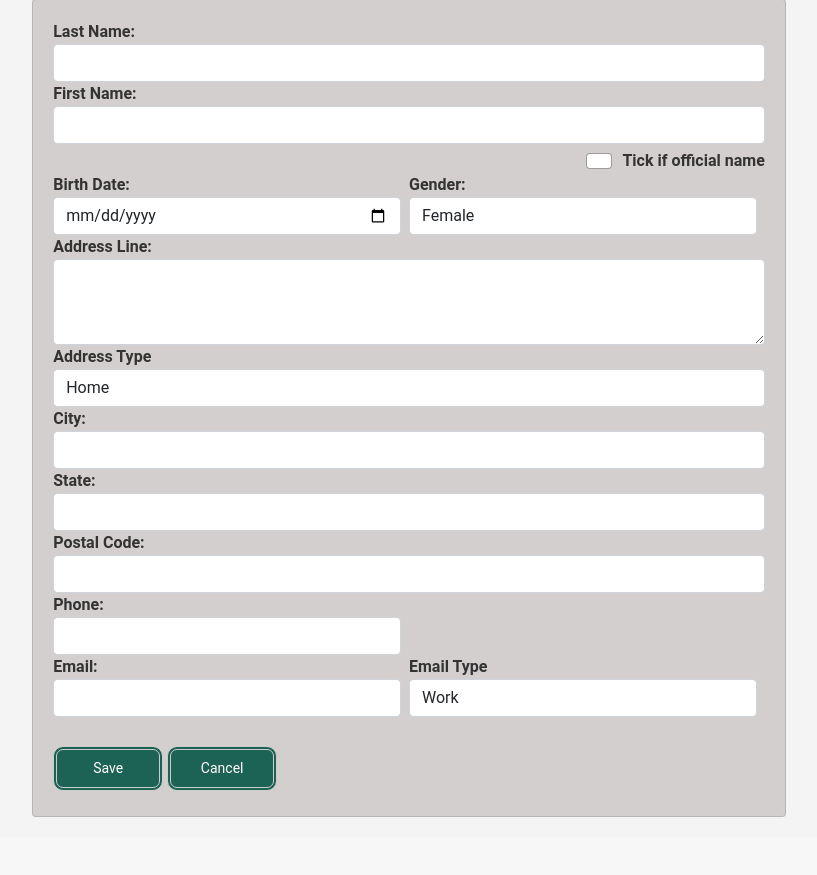
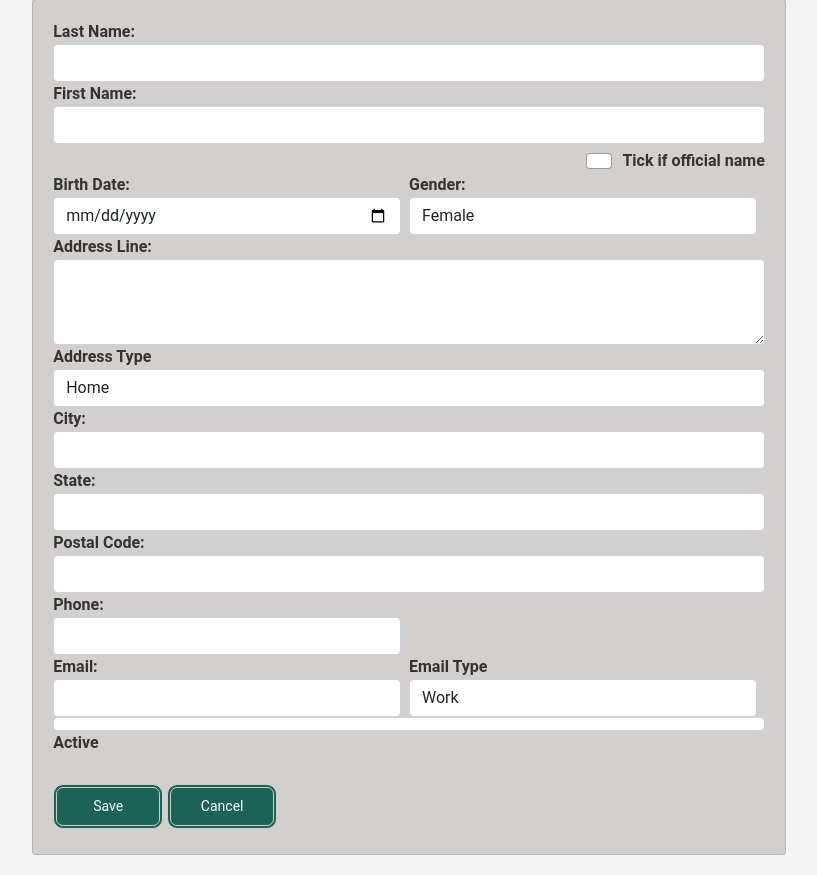
Before and after one commit to ddeveloper72/fhir-patient-summary, a Flask app: template templates/edit_fhir_patient.html in a window 1280 px wide. Shown: the part 183-1058 px from the top of the page, without its empty margins (231-1048 px from the left). Before the commit the page ends 1000 px from the top, so only its background shows below. Run offline with Flask 3, Linux system fonts and the light colour scheme; the template is opened without the code that fills it, so the values that code supplies are empty.

Commit message:
Add checkbox for patient active status in edit FHIR patient form

```diff
--- a/templates/edit_fhir_patient.html
+++ b/templates/edit_fhir_patient.html
@@ -151,6 +151,12 @@
                     </div>
                 </div>
 
+                <div class="form-group">
+                    <input type="checkbox" class="form-check> form-control" name="active" id="active"
+                        value="{{ patient.active }}" {% if patient.active %} checked {% endif %}>
+                    <label for="active">Active</label>
+                </div>
+
 
                 <br>
                 <div class="button-inline">
```
